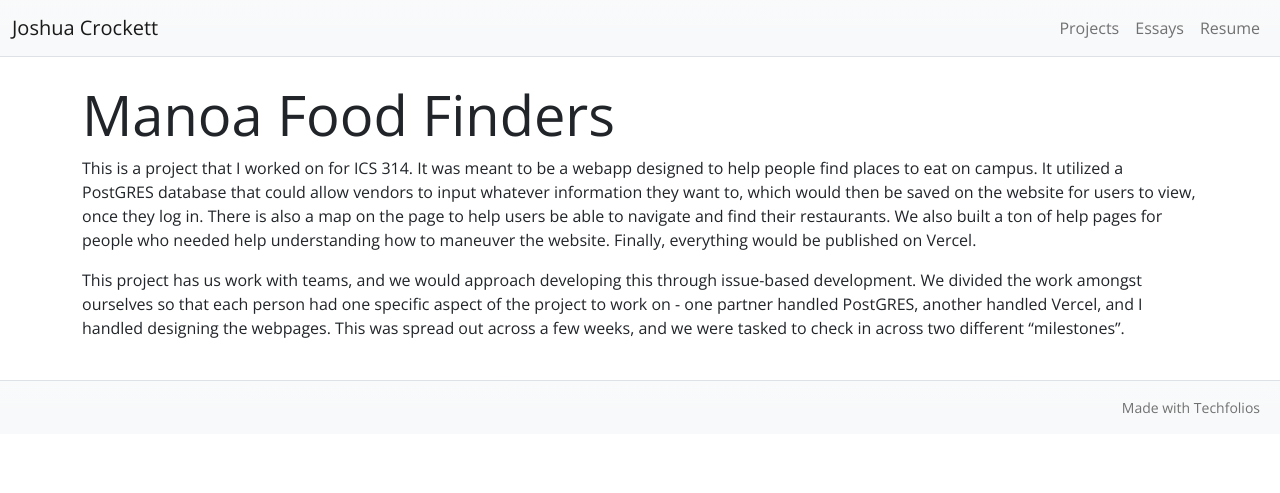
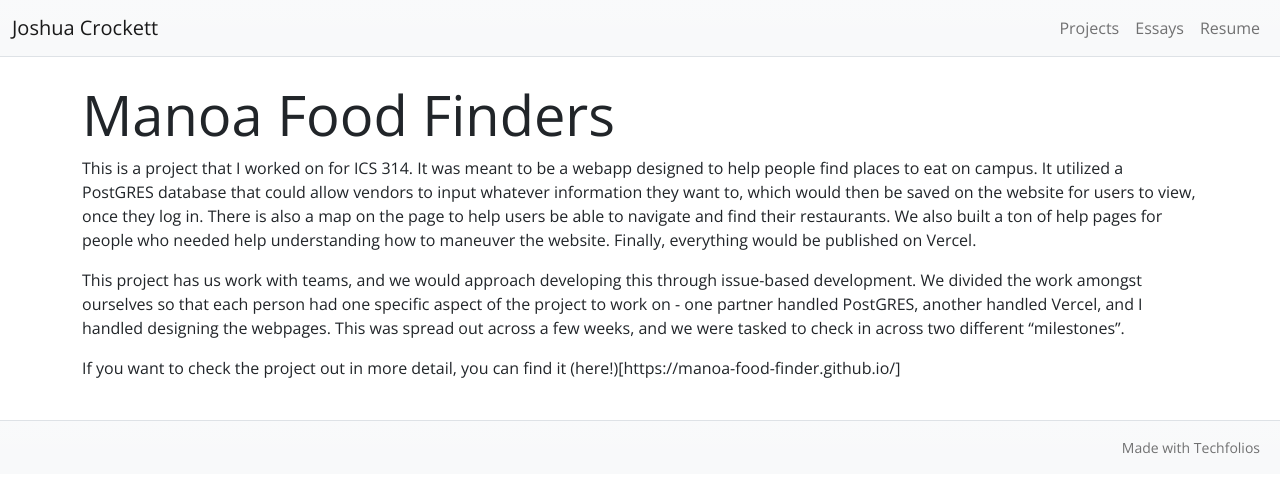
Before and after one commit to JoshCrockett/joshcrockett.github.io, a Jekyll site: the page built from projects/FoodFinders.md, in a window 1280 px wide. Shown: the top 493 px of the page. Built offline with Jekyll 4.4.1, drawn with Linux system fonts in a browser that asks for light colours.

Commit message:
Update FoodFinders.md

```diff
--- a/projects/FoodFinders.md
+++ b/projects/FoodFinders.md
@@ -15,3 +15,5 @@ This is a project that I worked on for ICS 314. It was meant to be a webapp desi
 on the website for users to view, once they log in. There is also a map on the page to help users be able to navigate and find their restaurants. We also built a ton of help pages for people who needed help understanding how to maneuver the website. Finally, everything would be published on Vercel.
 
 This project has us work with teams, and we would approach developing this through issue-based development. We divided the work amongst ourselves so that each person had one specific aspect of the project to work on - one partner handled PostGRES, another handled Vercel, and I handled designing the webpages. This was spread out across a few weeks, and we were tasked to check in across two different "milestones".
+
+If you want to check the project out in more detail, you can find it (here!)[https://manoa-food-finder.github.io/]
```
